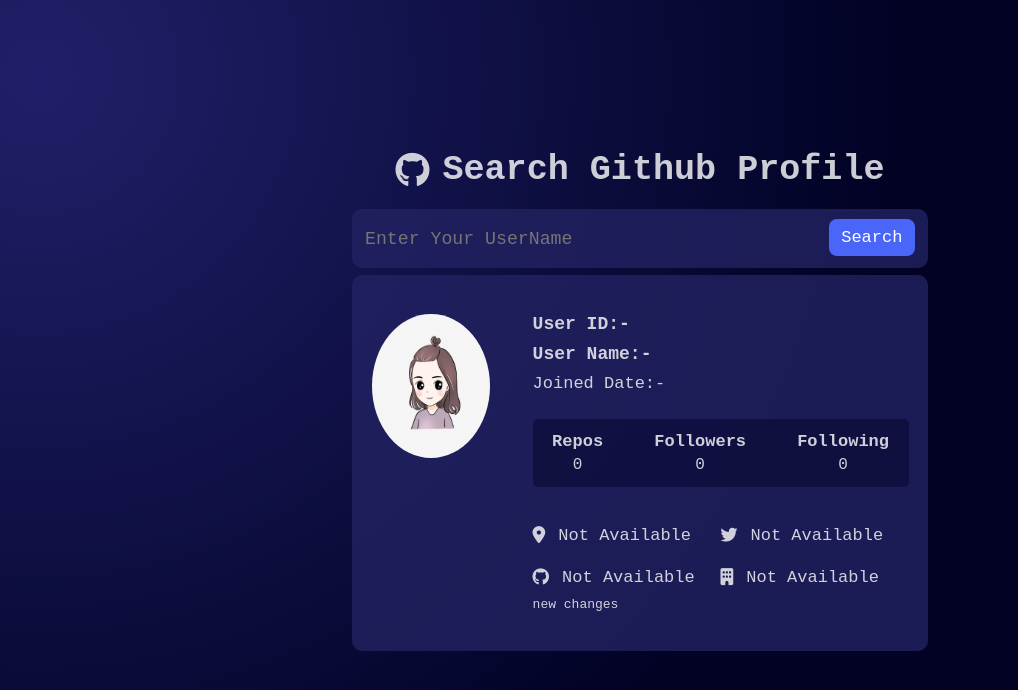
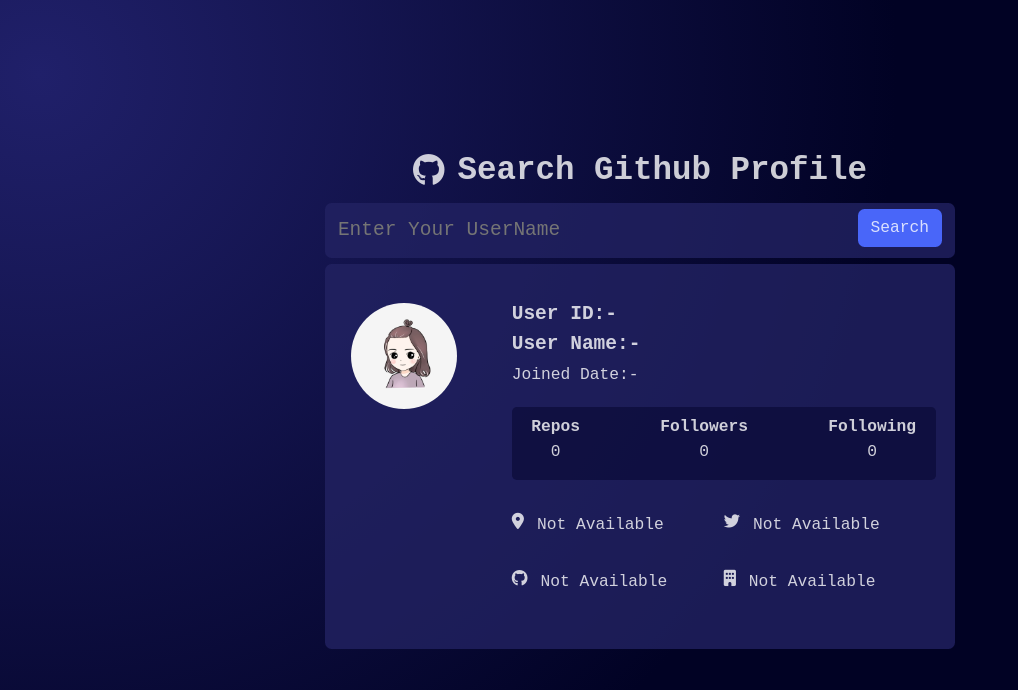
Before and after one commit to Kaveri17/WebTechnology-Lab2, a plain HTML site: page index.html in a window 1280 px wide. Shown: the whole page, without its empty margins (0-1018 px from the left). Drawn offline with nearby package versions, Linux system fonts and the light colour scheme.

Commit message:
Bootstrap modification done

```diff
--- a/index.html
+++ b/index.html
@@ -3,78 +3,77 @@
 <head>
     <meta charset="UTF-8">
     <meta name="viewport" content="width=device-width, initial-scale=1.0">
-    <title>Lab 1</title>
+    <title>Lab 2</title>
     <!-- bootstrap icon cdn -->
     <link rel="stylesheet" href="https://cdn.jsdelivr.net/npm/bootstrap-icons@1.10.5/font/bootstrap-icons.css">
     <!-- Fontaweseom icon cdn -->
     <link rel="stylesheet" href="https://cdnjs.cloudflare.com/ajax/libs/font-awesome/6.4.2/css/all.min.css" integrity="sha512-z3gLpd7yknf1YoNbCzqRKc4qyor8gaKU1qmn+CShxbuBusANI9QpRohGBreCFkKxLhei6S9CQXFEbbKuqLg0DA==" crossorigin="anonymous" referrerpolicy="no-referrer" />
     <!-- Css link -->
     <link rel="stylesheet" href="style.css">
+    <!-- Bootstrap CSS CDN -->
+    <link href="https://cdn.jsdelivr.net/npm/bootstrap@5.3.1/dist/css/bootstrap.min.css" rel="stylesheet"
+    integrity="sha384-4bw+/aepP/YC94hEpVNVgiZdgIC5+VKNBQNGCHeKRQN+PtmoHDEXuppvnDJzQIu9" crossorigin="anonymous">
     <!-- Javascript link -->
     <script src="javascript.js"></script>
 </head>
 
 <body>
-    <div class="container">
-        <div class="heading">
-            <i class="fa-brands fa-github hicon"></i>
-            <h1>Search Github Profile</h1>
+    <div class="container-fluid w-100 vh-100 d-flex flex-column justify-content-center align-items-center ">
+        <div class="heading d-flex align-items-center">
+            <i class="fa-brands fa-github hicon mt-0 mx-2 mb-3 fs-1 "></i>
+            <h1 class="mt-0 mx-2 mb-3 fs-1 fw-bold">Search Github Profile</h1>
         </div>
-        <div class="profile">
-            <label class="search-div">
-                <input type="text" placeholder="Enter Your UserName" id="loginid">
-                <button type="submit" class="search-btn" onclick="getData()">Search</button>
-
+        <div class="profile w-50">
+            <label class="search-div d-flex position-relative ">
+                <input type="text" placeholder="Enter Your UserName" id="loginid" class="w-100 m-auto p-3  py-3 fs-4 rounded-3 border-0 outline-0">
+                <button type="submit" class="search-btn position-absolute end-0 me-3 mt-2 py-2 px-3 fs-5 rounded-3 border-0 outline-0" onclick="getData()">Search</button>
             </label>
-           <div class="user-profile" id="user_details">
-               <div class="user-img">
-                   <img src="ava2.jpg" alt="user image" class="uavatar">
+           <div class="user-profile d-flex w-100 mt-2 rounded-3 justify-content-between py-5 px-2" id="user_details">
+               <div class="user-img w-25">
+                   <img src="ava2.jpg" alt="user image" class="uavatar w-75 rounded-circle ms-4">
                </div>
-               <div class="user-info">
-                    <div class="username">
-                       <h3>
+               <div class="user-info w-75 ms-5 me-3">
+                    <div class="username mb-3">
+                       <h3 class="fs-4 mb-2 fw-bold">
                            User ID:- <span id="uid"></span>
                        </h3>
-                       <h3 >
+                       <h3 class="fs-4 mb-2 fw-bold">
                             User Name:- <span id="uname"></span>
                         </h3>
-                       <p>
+                       <p class="fs-5 mb-1">
                             Joined Date:- <span id="date"></span>
                         </p>
                    </div>
-                   <div class="followrepo">
+                   <div class="followrepo d-flex w-100 my-4 rounded-2 justify-content-between align-items-center py-1 px-4">
                        <div class="repo">
-                           <h4>Repos</h4>
-                           <p id="gitrepo">0</p>
+                           <h4 class="fs-5 mt-2 mb-1 fw-bold">Repos</h4>
+                           <p id="gitrepo" class="text-center fs-5">0</p>
                        </div>
                        <div class="Followers">
-                           <h4>Followers</h4>
-                           <p id="gitfoller">0</p>
+                           <h4 class="fs-5 mt-2 mb-1 fw-bold">Followers</h4>
+                           <p id="gitfoller" class="text-center fs-5">0</p>
                        </div>
                        <div class="Following">
-                           <h4>Following</h4>
-                           <p id="gitfollow">0</p>
+                           <h4 class="fs-5 mt-2 mb-1 fw-bold">Following</h4>
+                           <p id="gitfollow" class="text-center fs-5">0</p>
                        </div>
                     </div>
-                    <div class="socials">
-                        <div class="location">
-                            <i class="fa-solid fa-location-dot icon"></i>
-                            <p id="gitlocation">Not Available</p>
+                    <div class="socials w-100 d-flex flex-wrap">
+                        <div class="location d-flex w-50 mt-3 pb-3">
+                            <i class="fa-solid fa-location-dot icon pe-3 fs-5"></i>
+                            <p id="gitlocation" class="fs-5">Not Available</p>
                         </div>
-                        <div class="location">
-                            <i class="fa-brands fa-twitter icon"></i>
-                            <p id="gittwitter">Not Available</p>
+                        <div class="location d-flex w-50 mt-3 pb-3">
+                            <i class="fa-brands fa-twitter icon pe-3 fs-5"></i>
+                            <p id="gittwitter " class="fs-5">Not Available</p>
                         </div>
-                        <div class="location">
-                            <i class="fa-brands fa-github icon"></i>
-                            <p id="gitprofile">Not Available</p>
+                        <div class="location d-flex w-50 mt-2 pb-1">
+                            <i class="fa-brands fa-github icon pe-3 fs-5"></i>
+                            <p id="gitprofile" class="fs-5">Not Available</p>
                         </div>
-                        <div class="location">
-                            <i class="fa-solid fa-building icon"></i>
-                            <p id="gitwork">Not Available</p>
-                        </div>
-                        <div class="div">
-                            new changes
+                        <div class="location d-flex w-50 mt-2 pb-1">
+                            <i class="fa-solid fa-building icon pe-3 fs-5"></i>
+                            <p id="gitwork" class="fs-5">Not Available</p>
                         </div>
                     </div>
                 </div>
--- a/style.css
+++ b/style.css
@@ -4,138 +4,27 @@
     font-family: monospace;
     color: rgba(255, 255, 255,0.8);
 }
-.container{
-    flex-direction: column;
-    width: 100%;
-    height: 100vh;
-    display: flex;
-    justify-content: center;
-    align-items: center;
+.container-fluid{
     background-image: radial-gradient( circle 857px at 3.1% 9.3%, rgba(32,32,106,1) 0%, rgb(1, 2, 36) 100.1% );
-    /* background-image: radial-gradient( circle farthest-corner at 10% 20%, rgba(0,0,0,1) 0%, rgba(0,31,71,1) 100.2% ); */
-    /* background-image: radial-gradient( circle 857px at 3.1% 9.3%, rgba(32,32,106,1) 0%, rgb(2, 4, 56) 100.1% ); */
-    /* background-image: radial-gradient( circle 661px at 87.4% 80.7%, rgba(25,2,112,1) 0%, rgba(18,0,82,1) 26.3%, rgba(14,1,62,1) 57.3%, rgba(12,1,54,1) 62.5%, rgba(0,0,0,1) 100.1% ); */
 }
-.heading{
-    display: flex;
-    align-items:center ;
-}
-.heading h1,.hicon{
-    margin: 0 0.5rem 1.5rem 0.5rem;
-    font-size: 2.7rem;
-}
-.profile{
-    width: 45%;
-}
-.search-div,.user-profile{
-    display: flex;
-}
-.search-div{
-    position: relative;
-    /* align-items: center; */
-}
-.search-div input{
-    padding: 1.5rem 1rem;
-    width: 100%;
-    font-size: 1.4rem;
-    border-radius: 10px;
-    /* background-color: rgb(206, 144, 222); */
-    /* background-color: rgb(10, 1, 65); */
+
+ .search-div input{
     background-color: rgba(34, 34, 98, 0.8);
-    border: none;
-    outline: none;
-    /* margin-bottom: 0.5rem; */
+
 }
 .search-btn{
-    width: 15%;
-    position: absolute;
-    right: 1rem;
-    /* top: 0.7rem; */
-    top: 17%;
-    font-size: 17px;
-    padding: 0.7rem 0;
+
     background-color: rgb(73, 102, 249);
-    /* background-color: rgb(111, 133, 243); */
-    border: none;
-    outline: none;
-    color: white;
-    border-radius: 8px;
+
 }
-.search-btn:hover{
+ .search-btn:hover{
     background-color: rgb(24, 62, 251);
     cursor: pointer;
 }
-.user-profile{
+ .user-profile{
     background-color: rgba(34, 34, 98, 0.8);
-    /* background-color: rgb(32, 23, 86); */
-    /* background-color: rgb(38, 31, 52); */
-    margin-top: 0.5rem;
-    border-radius: 10px;
-    width: 100%;
-    justify-content: space-between;
-    /* align-items: center; */
-    padding: 3rem 1.5rem;
-}
-.user-img{
-    width: 22%;
-    /* border-radius: 50%; */
-    /* background-color: rgb(141, 86, 228); */
-}
-.user-img img{
-    width: 100%;
-    border-radius: 50%;
-    height: 18vh;
-    /* background-color: rgb(141, 86, 228); */
-    /* border: none; */
-}
-.user-info{
-    width: 70%;
-}
-.username{
-    margin-bottom: 2rem;
-}
-.username h3{
-    font-size: 18px;
-    margin-bottom: 10px;
-}
-.username p{
-    font-size: 17px;
-    margin-bottom: 7px;
+
 }
 .followrepo{
-    width: 100%;
     background-color: rgba(8, 8, 51,0.6);
-    display: flex;
-    justify-content: space-between;
-    margin-top: 1rem;
-    border-radius: 5px;
-    padding: 1rem 1.5rem ;
-    margin-bottom: 2rem;
 }
-.followrepo h4{
-    font-size: 17px;
-    margin-bottom: 5px;
-}
-.followrepo p{
-    text-align: center;
-    font-size: 16px;
-}
-.socials{
-    width: 100%;
-    display: flex;
-    flex-wrap: wrap;
-}
-.location{
-    display: flex;
-    /* justify-content:space-around; */
-    width: 50%;
-    margin-top: 1rem;
-    padding-bottom: 10px;
-}
-.icon{
-    padding-right: 1rem;
-    font-size: 17px;
-}
-.location p{
-    font-size: 17px;
-}
```
